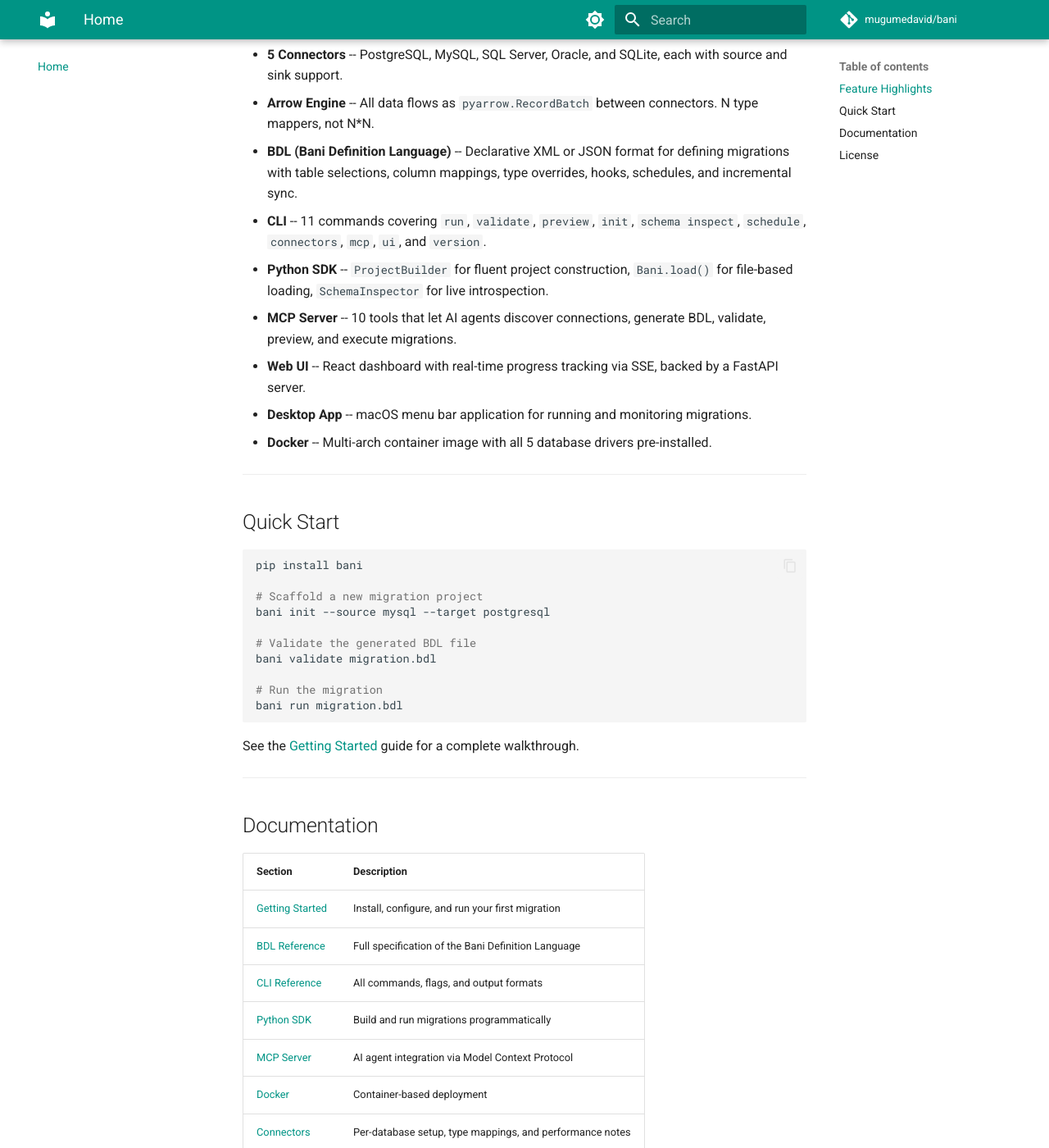
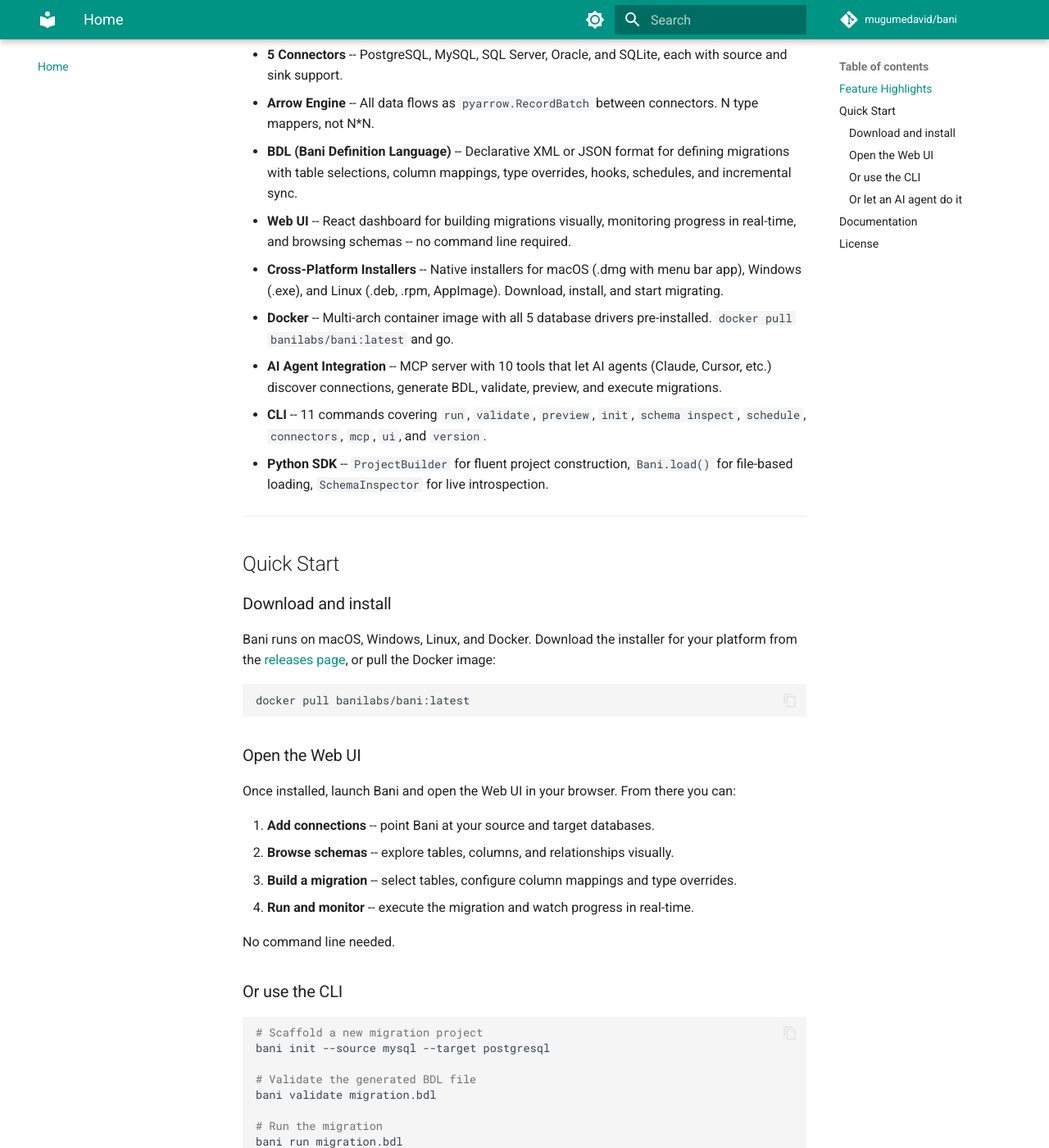
Before and after one commit to mugumedavid/bani, an MkDocs documentation site: the page built from docs/index.md, in a window 1280 px wide and 1400 px high, scrolled down 453 px. Shown: the whole window at 82% size. Built offline with MkDocs 1.6.1 and Material for MkDocs 9.7.7, drawn with Linux system fonts in a browser that asks for light colours; comment, search, counter and statistics services are not loaded; the version menu is left out; some of the changed text lies outside the part shown.

````diff
--- a/docs/index.md
+++ b/docs/index.md
@@ -16,20 +15,39 @@ Bani moves data between databases using Apache Arrow as the in-memory interchang
 - **5 Connectors** -- PostgreSQL, MySQL, SQL Server, Oracle, and SQLite, each with source and sink support.
 - **Arrow Engine** -- All data flows as `pyarrow.RecordBatch` between connectors. N type mappers, not N*N.
 - **BDL (Bani Definition Language)** -- Declarative XML or JSON format for defining migrations with table selections, column mappings, type overrides, hooks, schedules, and incremental sync.
+- **Web UI** -- React dashboard for building migrations visually, monitoring progress in real-time, and browsing schemas -- no command line required.
+- **Cross-Platform Installers** -- Native installers for macOS (.dmg with menu bar app), Windows (.exe), and Linux (.deb, .rpm, AppImage). Download, install, and start migrating.
+- **Docker** -- Multi-arch container image with all 5 database drivers pre-installed. `docker pull banilabs/bani:latest` and go.
+- **AI Agent Integration** -- MCP server with 10 tools that let AI agents (Claude, Cursor, etc.) discover connections, generate BDL, validate, preview, and execute migrations.
 - **CLI** -- 11 commands covering `run`, `validate`, `preview`, `init`, `schema inspect`, `schedule`, `connectors`, `mcp`, `ui`, and `version`.
 - **Python SDK** -- `ProjectBuilder` for fluent project construction, `Bani.load()` for file-based loading, `SchemaInspector` for live introspection.
-- **MCP Server** -- 10 tools that let AI agents discover connections, generate BDL, validate, preview, and execute migrations.
-- **Web UI** -- React dashboard with real-time progress tracking via SSE, backed by a FastAPI server.
-- **Desktop App** -- macOS menu bar application for running and monitoring migrations.
-- **Docker** -- Multi-arch container image with all 5 database drivers pre-installed.
 
 ---
 
 ## Quick Start
 
+### Download and install
+
+Bani runs on macOS, Windows, Linux, and Docker. Download the installer for your platform from the [releases page](https://github.com/mugumedavid/bani/releases), or pull the Docker image:
+
 ```bash
-pip install bani
+docker pull banilabs/bani:latest
+```
 
+### Open the Web UI
+
+Once installed, launch Bani and open the Web UI in your browser. From there you can:
+
+1. **Add connections** -- point Bani at your source and target databases.
+2. **Browse schemas** -- explore tables, columns, and relationships visually.
+3. **Build a migration** -- select tables, configure column mappings and type overrides.
+4. **Run and monitor** -- execute the migration and watch progress in real-time.
+
+No command line needed.
+
+### Or use the CLI
+
+```bash
 # Scaffold a new migration project
 bani init --source mysql --target postgresql
 
@@ -39,6 +57,10 @@ bani validate migration.bdl
 # Run the migration
 bani run migration.bdl
 ```
+
+### Or let an AI agent do it
+
+Connect Bani's MCP server to Claude, Cursor, or any MCP-compatible AI agent. The agent can inspect schemas, generate migration definitions, and run them -- all through natural language.
 
 See the [Getting Started](getting-started.md) guide for a complete walkthrough.
 
````
Also changed, not shown: other parts of docs/index.md (+3 -4 lines), README.md (+1 -1 lines), 2 other files.
